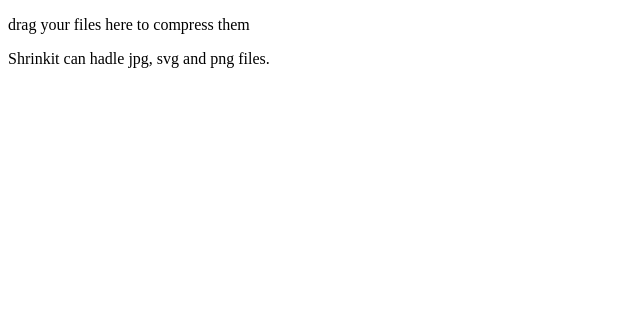
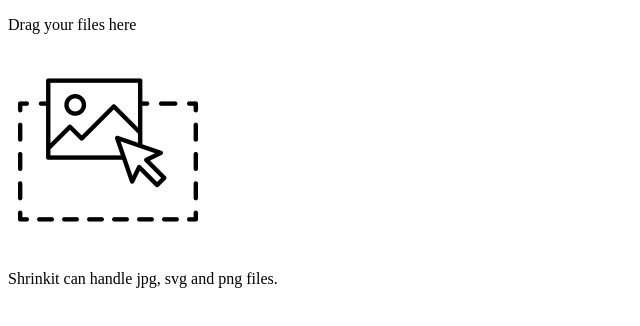
Before and after one commit to Lakston/shrinkit, an Electron app: page src/index.html in a window 1200 px wide. Shown: the whole page, without its empty margins (0-640 px from the left). Drawn offline with Linux system fonts and the light colour scheme.

Commit message:
added drop icon

```diff
--- a/src/index.html
+++ b/src/index.html
@@ -16,8 +16,11 @@
   <div id="app">
     <div id="drag-area"
          class="p-sm">
-      <p>drag your files here to compress them</p>
-      <p>Shrinkit can hadle jpg, svg and png files.</p>
+      <p id="drag-msg">Drag your files here</p>
+      <img src="./assets/images/drop-icon.png"
+           alt=""
+           class="icon">
+      <p id="file-types">Shrinkit can handle jpg, svg and png files.</p>
     </div>
     <div class="grid p-m"
          id="table">
```
Also changed, not shown: src/assets/images/drop-icon.png (added).
